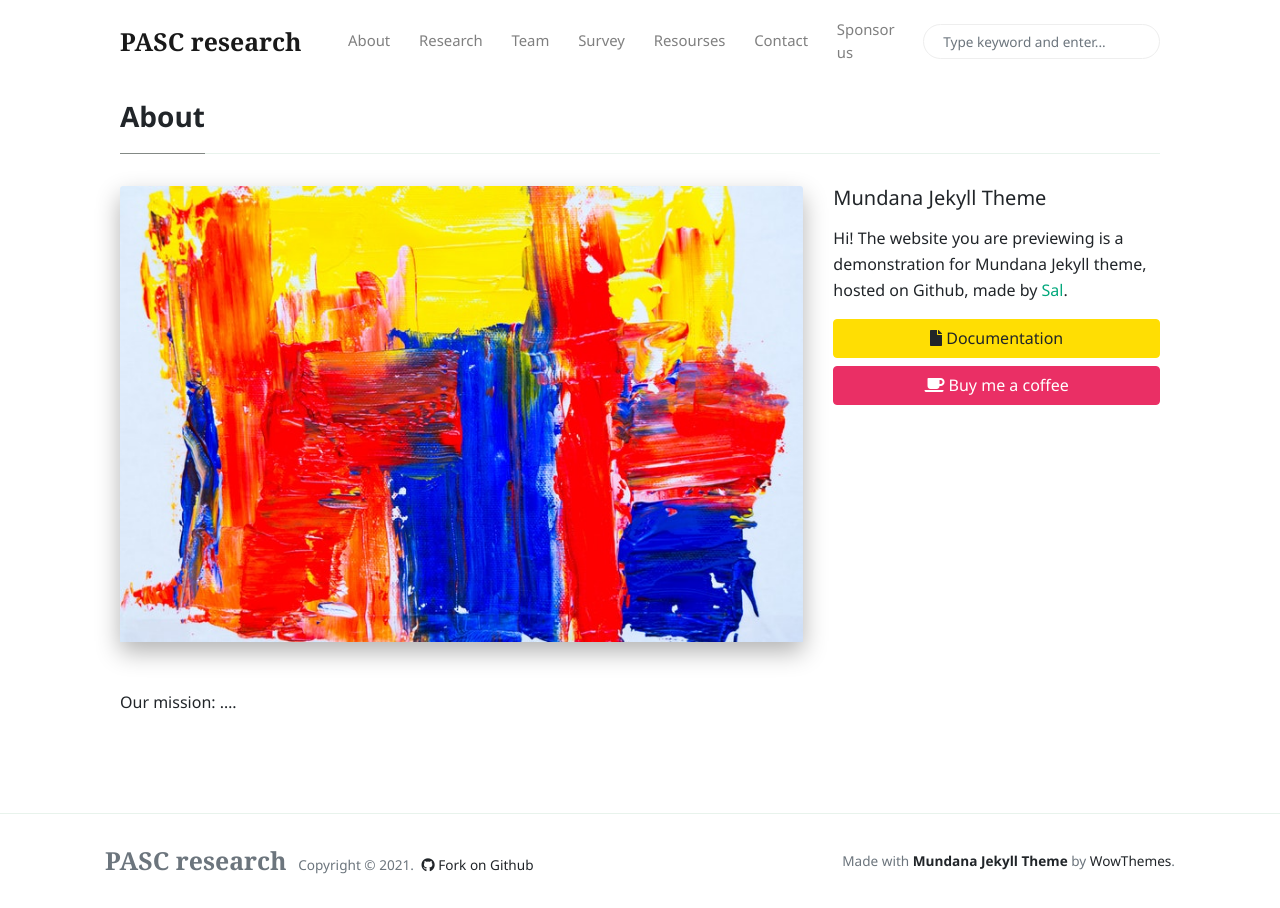
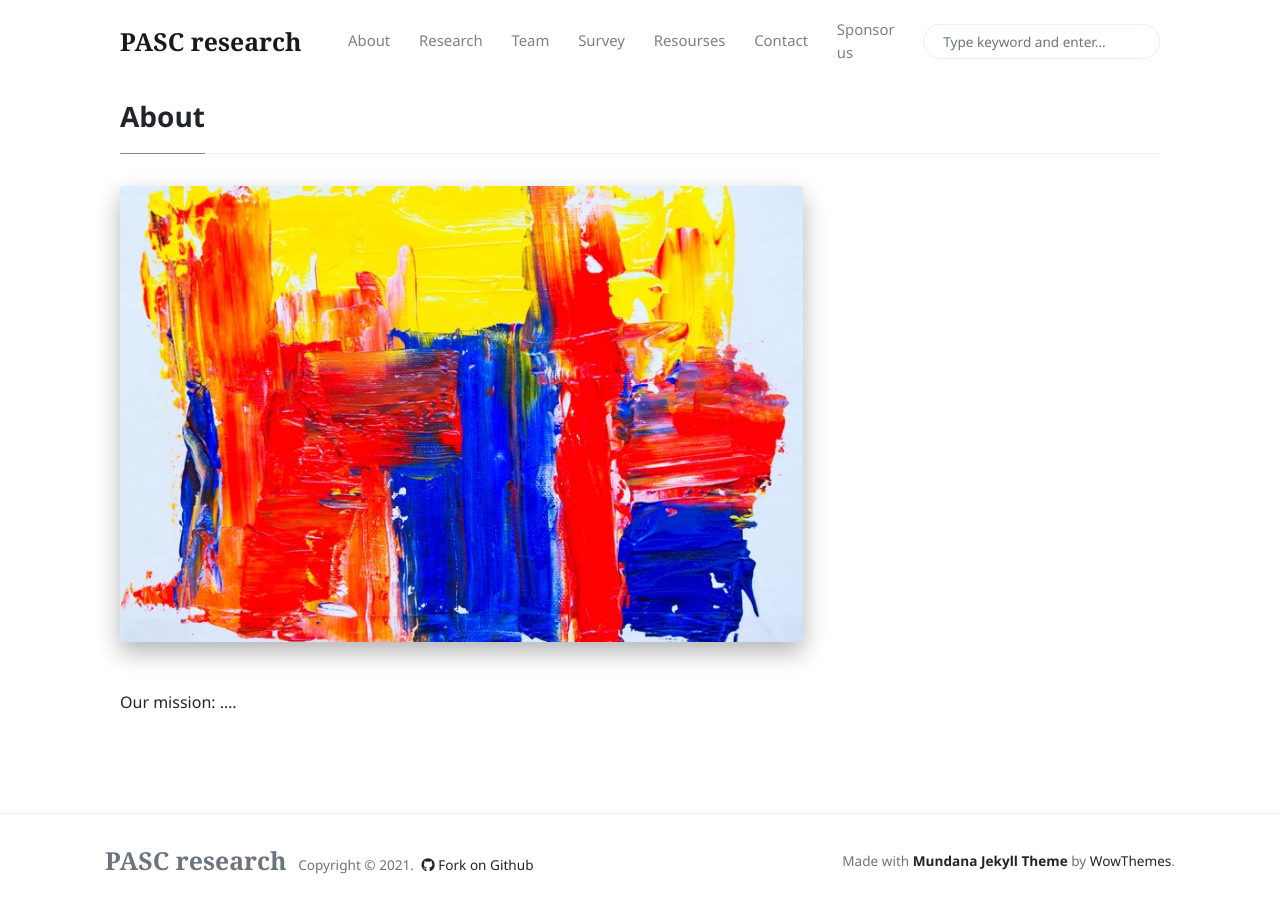
Before and after one commit to pasc-research/pasc-research.github.io, a Jekyll site: the page built from _pages/about.md, in a window 1280 px wide. Built offline with Jekyll 4.4.1, drawn with Linux system fonts in a browser that asks for light colours; nearby versions of some CDN libraries; comment, search, counter and statistics services are not loaded.

```diff
--- a/_includes/sidebar.html
+++ b/_includes/sidebar.html
@@ -1,7 +1,7 @@
-<h5 class="mb-3">Mundana Jekyll Theme</h5>
+<!-- <h5 class="mb-3">Mundana Jekyll Theme</h5>
 
 <p>Hi! The website you are previewing is a demonstration for Mundana Jekyll theme, hosted on Github, made by <a href="https://www.wowthemes.net/donate/">Sal</a>.</p>
 
 <a target="_blank" href="https://www.wowthemes.net/mundana-jekyll-theme/" class="btn btn-warning d-block mb-2"><i class="fa fa-file"></i> Documentation</a>
 
-<a target="_blank" class="btn btn-danger d-block" href="https://www.wowthemes.net/donate/"><i class="fa fa-coffee"></i> Buy me a coffee</a>
+<a target="_blank" class="btn btn-danger d-block" href="https://www.wowthemes.net/donate/"><i class="fa fa-coffee"></i> Buy me a coffee</a>  -->
```
